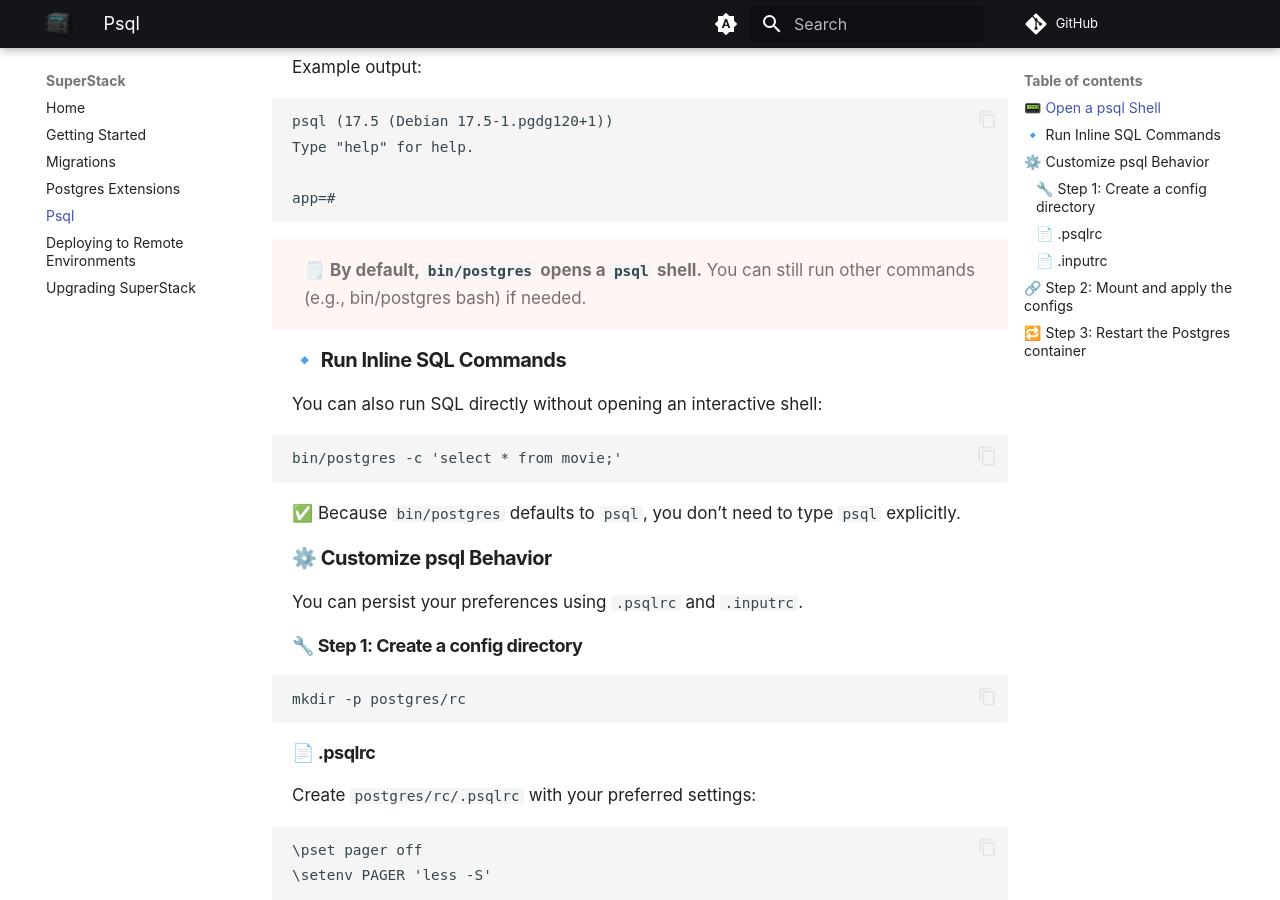
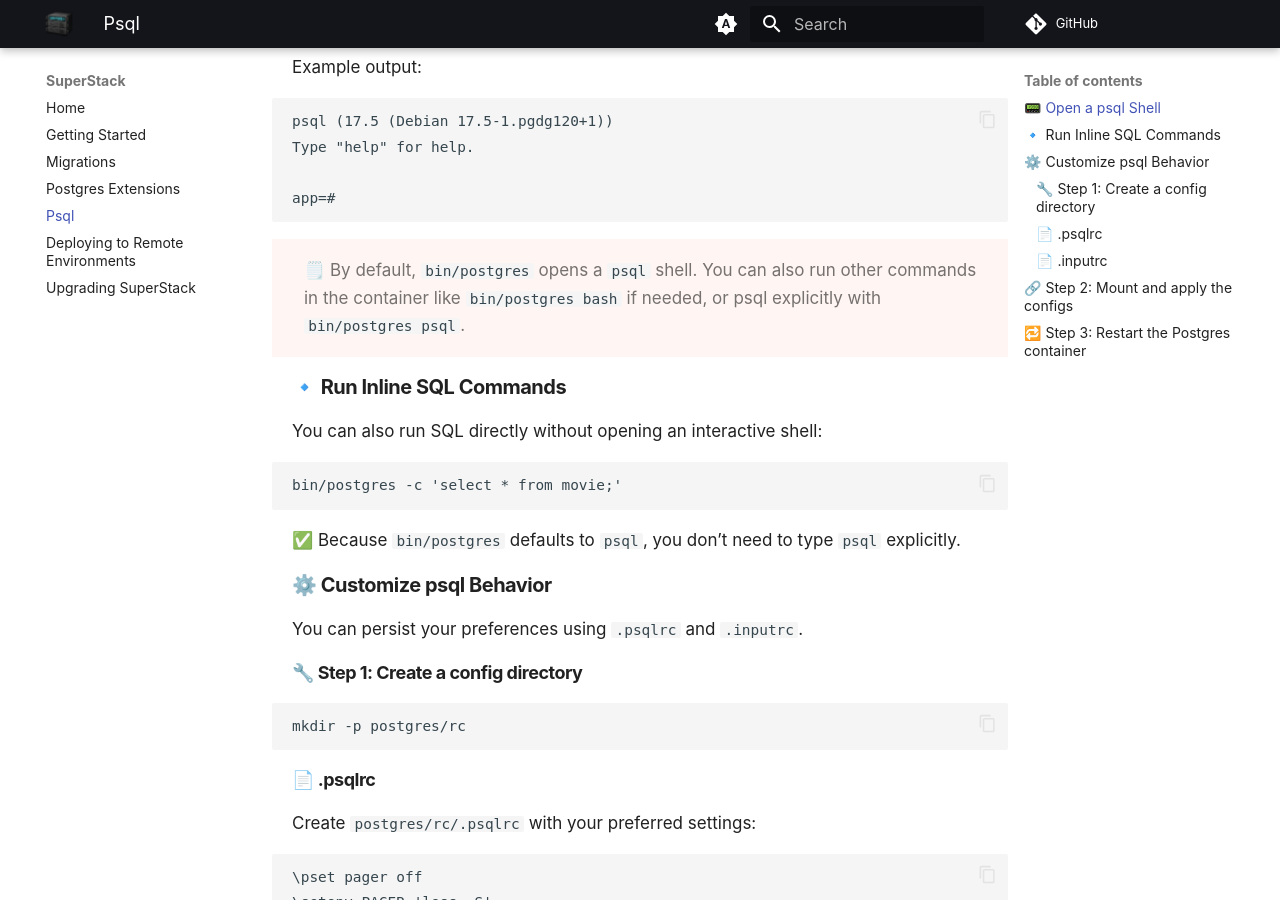
Before and after one commit to explodinglabs/superstack.docs, an MkDocs documentation site: the page built from docs/psql.md, in a window 1280 px wide and 900 px high, scrolled down 327 px. Built offline with MkDocs 1.6.1 and Material for MkDocs 9.7.7, drawn with Linux system fonts in a browser that asks for light colours; comment, search, counter and statistics services are not loaded.

Commit message:
Adjust psql doc

````diff
--- a/docs/psql.md
+++ b/docs/psql.md
@@ -21,8 +21,9 @@ Type "help" for help.
 app=#
 ```
 
-> 🗒️ **By default, `bin/postgres` opens a `psql` shell.** You can still run
-> other commands (e.g., bin/postgres bash) if needed.
+> 🗒️ By default, `bin/postgres` opens a `psql` shell. You can also run other
+> commands in the container like `bin/postgres bash` if needed, or psql
+> explicitly with `bin/postgres psql`.
 
 ## 🔹 Run Inline SQL Commands
 
````
